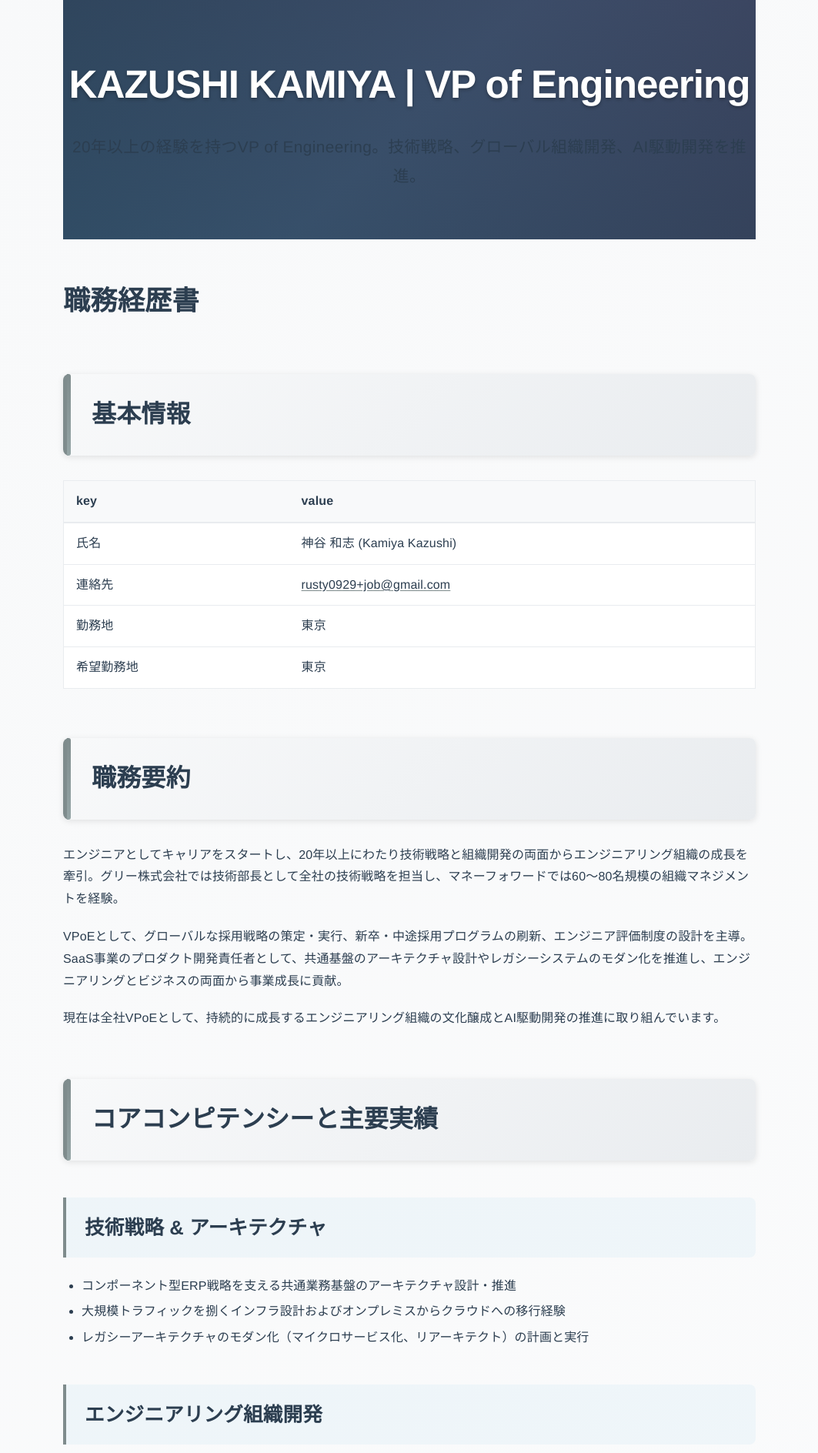
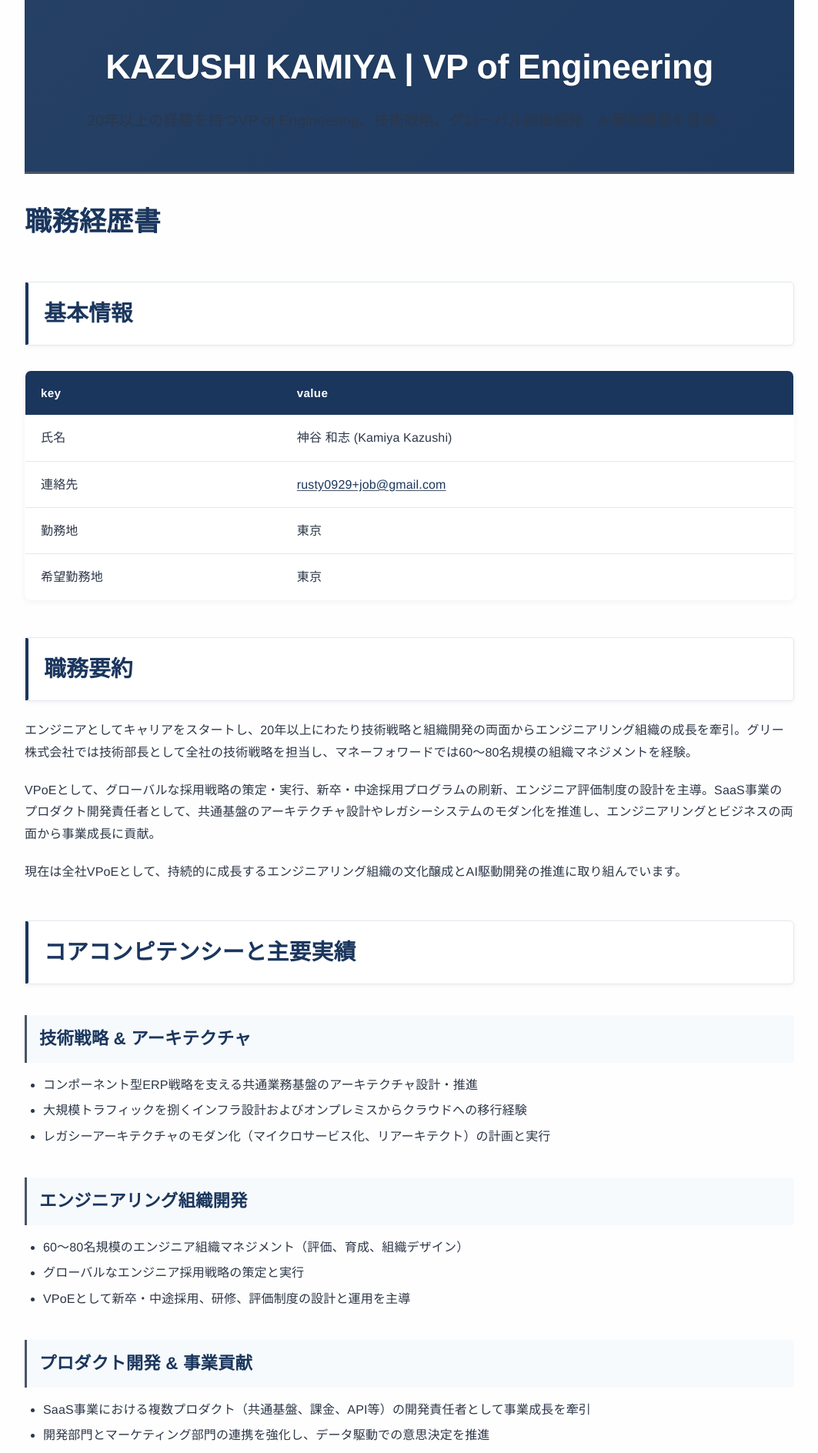
Before and after one commit to Rusty-Alucard/resume, a Jekyll site: the page built from docs/index.md, in a window 1280 px wide. Shown: the top 1888 px of the page at 77% size, without its empty margins (108-1171 px from the left). Built offline with Jekyll 4.4.1, drawn with Linux system fonts in a browser that asks for light colours; our own code applies the rules of GitHub Pages for plain Markdown files.

Commit message:
feat: VPoE経験者向けの洗練されたデザインに大幅改善
- 背景色を白/薄いベージュ系に変更して落ち着いた印象に
- VPoE経験者らしいスタイリッシュなデザイン要素を追加
- アラフィフ向けの落ち着いた色調（ダークブルー、グレー系）に調整
- プロフェッショナルな視覚的階層を強化
- エグゼクティブレベルのタイポグラフィとスペーシング
- 洗練されたカード型レイアウトとシャドウ効果
- 読みやすさとアクセシビリティを重視したデザイン

```diff
--- a/docs/assets/css/style.scss
+++ b/docs/assets/css/style.scss
@@ -4,17 +4,21 @@
 /* Minimal, Simple, and Age-Appropriate Design for 40s+ */
 
 :root {
-  /* Muted, professional color palette */
-  --primary-color: #2C3E50;
-  --secondary-color: #7F8C8D;
-  --accent-color: #95A5A6;
-  --text-color: #2C3E50;
-  --text-light: #7F8C8D;
-  --bg-color: #FFFFFF;
-  --bg-secondary: #F8F9FA;
-  --border-color: #E9ECEF;
-  --header-bg: #2C3E50;
+  /* Executive-level color palette for VPoE */
+  --primary-color: #1A365D;
+  --secondary-color: #4A5568;
+  --accent-color: #718096;
+  --text-color: #2D3748;
+  --text-light: #718096;
+  --bg-color: #FEFEFE;
+  --bg-secondary: #F7FAFC;
+  --bg-warm: #FDF6E3;
+  --border-color: #E2E8F0;
+  --header-bg: #1A365D;
   --header-text: #FFFFFF;
+  --card-bg: #FFFFFF;
+  --shadow-light: rgba(0, 0, 0, 0.05);
+  --shadow-medium: rgba(0, 0, 0, 0.1);
 }
 
 @media (prefers-color-scheme: dark) {
@@ -27,17 +31,17 @@
   }
 }
 
-/* Enhanced, readable typography */
+/* Executive-level typography for VPoE */
 body {
   font-family: 'Helvetica Neue', Arial, 'Hiragino Sans', 'ヒラギノ角ゴシック', 'Yu Gothic', '游ゴシック', sans-serif !important;
   color: var(--text-color) !important;
-  background: linear-gradient(135deg, #f8f9fa 0%, #ffffff 100%) !important;
-  line-height: 1.8 !important;
+  background: var(--bg-color) !important;
+  line-height: 1.7 !important;
   font-size: 16px !important;
   font-weight: 400 !important;
-  max-width: 900px !important;
+  max-width: 1000px !important;
   margin: 0 auto !important;
-  padding: 0 20px !important;
+  padding: 0 30px !important;
   letter-spacing: 0.01em !important;
 }
 
@@ -57,17 +61,18 @@ h1 {
 }
 
 h2 {
-  font-size: 2rem;
+  font-size: 1.8rem;
   font-weight: 600;
   color: var(--primary-color);
-  margin-top: 4rem;
-  margin-bottom: 2rem;
-  padding: 1.5rem 2rem;
-  background: linear-gradient(135deg, #f8f9fa 0%, #e9ecef 100%);
-  border-left: 5px solid var(--secondary-color);
-  border-radius: 8px;
-  box-shadow: 0 2px 8px rgba(0,0,0,0.1);
+  margin-top: 3rem;
+  margin-bottom: 1.5rem;
+  padding: 1rem 1.5rem;
+  background: var(--card-bg);
+  border-left: 4px solid var(--primary-color);
+  border-radius: 6px;
+  box-shadow: 0 2px 6px var(--shadow-light);
   position: relative;
+  border: 1px solid var(--border-color);
 
   &::before {
     content: '';
@@ -75,33 +80,33 @@ h2 {
     left: 0;
     top: 0;
     bottom: 0;
-    width: 5px;
-    background: linear-gradient(135deg, var(--secondary-color) 0%, var(--accent-color) 100%);
-    border-radius: 0 3px 3px 0;
+    width: 4px;
+    background: var(--primary-color);
+    border-radius: 0 2px 2px 0;
   }
 }
 
 h3 {
-  font-size: 1.6rem;
+  font-size: 1.4rem;
   font-weight: 600;
-  margin-top: 3rem;
-  margin-bottom: 1.5rem;
+  margin-top: 2.5rem;
+  margin-bottom: 1rem;
   color: var(--primary-color);
   padding-left: 1rem;
-  border-left: 4px solid var(--secondary-color);
-  background: rgba(52, 152, 219, 0.05);
-  padding: 1rem 1.5rem;
-  border-radius: 0 8px 8px 0;
+  border-left: 3px solid var(--secondary-color);
+  background: var(--bg-secondary);
+  padding: 0.75rem 1rem;
+  border-radius: 0 4px 4px 0;
 }
 
 h4 {
-  font-size: 1.3rem;
+  font-size: 1.2rem;
   font-weight: 600;
-  margin-top: 2.5rem;
-  margin-bottom: 1rem;
+  margin-top: 2rem;
+  margin-bottom: 0.75rem;
   color: var(--text-color);
   padding-left: 0.5rem;
-  border-left: 3px solid var(--accent-color);
+  border-left: 2px solid var(--accent-color);
 }
 
 h5, h6 {
@@ -114,15 +119,15 @@ h5, h6 {
   letter-spacing: 0.05em;
 }
 
-/* Refined header with gradient and modern typography */
+/* Executive header for VPoE */
 header {
-  background: linear-gradient(135deg, #2C3E50 0%, #34495E 50%, #2C3E50 100%) !important;
+  background: var(--header-bg) !important;
   color: var(--header-text) !important;
-  padding: 4rem 0 !important;
-  margin-bottom: 3rem !important;
+  padding: 3rem 0 !important;
+  margin-bottom: 2rem !important;
   text-align: center !important;
   position: relative !important;
-  overflow: hidden !important;
+  border-bottom: 3px solid var(--secondary-color) !important;
 
   &::before {
     content: '';
@@ -131,33 +136,34 @@ header {
     left: 0;
     right: 0;
     bottom: 0;
-    background: linear-gradient(45deg, rgba(52, 152, 219, 0.1) 0%, rgba(155, 89, 182, 0.1) 100%);
+    background: linear-gradient(135deg, rgba(255, 255, 255, 0.05) 0%, rgba(255, 255, 255, 0.02) 100%);
     pointer-events: none;
   }
 
   h1 {
-    font-size: 3.2rem;
-    font-weight: 700;
+    font-size: 2.8rem;
+    font-weight: 600;
     margin: 0;
     color: var(--header-text);
-    letter-spacing: -0.02em;
+    letter-spacing: -0.01em;
     position: relative;
     z-index: 1;
-    text-shadow: 0 2px 4px rgba(0,0,0,0.3);
+    text-shadow: 0 1px 2px rgba(0,0,0,0.2);
   }
 
   p {
-    font-size: 1.3rem;
+    font-size: 1.2rem;
     margin: 1rem 0 0 0;
-    opacity: 0.95;
+    opacity: 0.9;
     font-weight: 300;
     position: relative;
     z-index: 1;
-    letter-spacing: 0.02em;
+    letter-spacing: 0.01em;
+    font-weight: 400;
   }
 
   .header-subtitle {
-    font-size: 1.1rem;
+    font-size: 1rem;
     margin: 0.5rem 0 0 0;
     opacity: 0.8;
     font-weight: 400;
@@ -177,30 +183,39 @@ a {
   }
 }
 
-/* Clean tables */
+/* Executive tables */
 table {
   border-collapse: collapse;
   width: 100%;
-  margin: 1.5rem 0;
-  background: var(--bg-color);
+  margin: 2rem 0;
+  background: var(--card-bg);
   border: 1px solid var(--border-color);
+  border-radius: 8px;
+  overflow: hidden;
+  box-shadow: 0 2px 8px var(--shadow-light);
 
   th {
-    background: var(--bg-secondary);
-    color: var(--text-color);
+    background: var(--primary-color);
+    color: var(--header-text);
     font-weight: 600;
-    padding: 0.75rem 1rem;
+    padding: 1rem 1.25rem;
     text-align: left;
-    border-bottom: 2px solid var(--border-color);
+    font-size: 0.95rem;
+    letter-spacing: 0.02em;
   }
 
   td {
-    padding: 0.75rem 1rem;
+    padding: 1rem 1.25rem;
     border-bottom: 1px solid var(--border-color);
+    vertical-align: top;
   }
 
   tr:last-child td {
     border-bottom: none;
+  }
+
+  tr:hover {
+    background: var(--bg-secondary);
   }
 }
 
@@ -220,14 +235,14 @@ img[alt*="badge"] {
   }
 }
 
-/* Technology stack section styling */
+/* Executive technology stack styling */
 .tech-stack {
-  background: linear-gradient(135deg, #f8f9fa 0%, #e9ecef 100%);
+  background: var(--card-bg);
   padding: 2rem;
-  border-radius: 12px;
+  border-radius: 8px;
   margin: 2rem 0;
   border: 1px solid var(--border-color);
-  box-shadow: 0 4px 12px rgba(0,0,0,0.05);
+  box-shadow: 0 4px 12px var(--shadow-light);
 }
 
 .tech-category {
@@ -235,11 +250,12 @@ img[alt*="badge"] {
 
   h4 {
     color: var(--primary-color);
-    font-size: 1.2rem;
+    font-size: 1.1rem;
     margin-bottom: 1rem;
     padding-bottom: 0.5rem;
     border-bottom: 2px solid var(--secondary-color);
     display: inline-block;
+    font-weight: 600;
   }
 }
 
@@ -286,19 +302,19 @@ p {
   color: var(--text-color);
 }
 
-/* Card-style sections */
+/* Executive card-style sections */
 .section-card {
-  background: white;
+  background: var(--card-bg);
   padding: 2rem;
-  border-radius: 12px;
+  border-radius: 8px;
   margin: 2rem 0;
   border: 1px solid var(--border-color);
-  box-shadow: 0 4px 12px rgba(0,0,0,0.05);
+  box-shadow: 0 2px 8px var(--shadow-light);
   transition: all 0.3s ease;
 
   &:hover {
-    box-shadow: 0 8px 24px rgba(0,0,0,0.1);
-    transform: translateY(-2px);
+    box-shadow: 0 4px 16px var(--shadow-medium);
+    transform: translateY(-1px);
   }
 }
 
@@ -409,16 +425,17 @@ html {
   }
 }
 
-/* Profile and social links styling */
+/* Executive profile and social links styling */
 .profile-section {
   display: flex;
   align-items: center;
   gap: 2rem;
   margin: 2rem 0;
   padding: 2rem;
-  background: linear-gradient(135deg, #f8f9fa 0%, #e9ecef 100%);
-  border-radius: 12px;
+  background: var(--card-bg);
+  border-radius: 8px;
   border: 1px solid var(--border-color);
+  box-shadow: 0 2px 8px var(--shadow-light);
 }
 
 .profile-photo {
@@ -458,13 +475,14 @@ html {
   }
 }
 
-/* Enhanced contact information */
+/* Executive contact information */
 .contact-info {
-  background: linear-gradient(135deg, #e3f2fd 0%, #f3e5f5 100%);
+  background: var(--bg-warm);
   padding: 2rem;
-  border-radius: 12px;
+  border-radius: 8px;
   margin: 2rem 0;
-  border-left: 5px solid var(--secondary-color);
+  border-left: 4px solid var(--secondary-color);
+  box-shadow: 0 2px 8px var(--shadow-light);
 }
 
 /* Focus styles for keyboard navigation */
```
